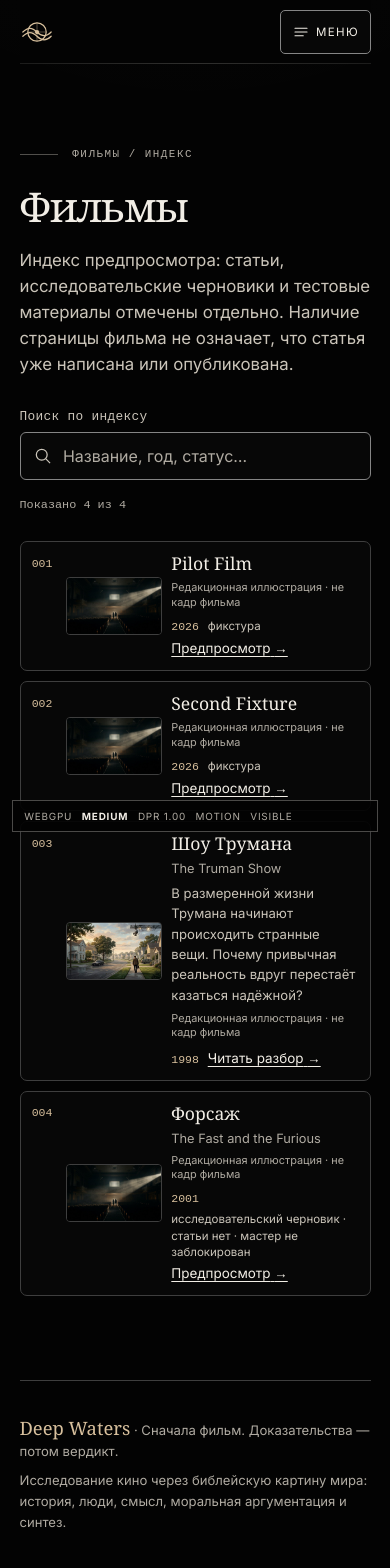
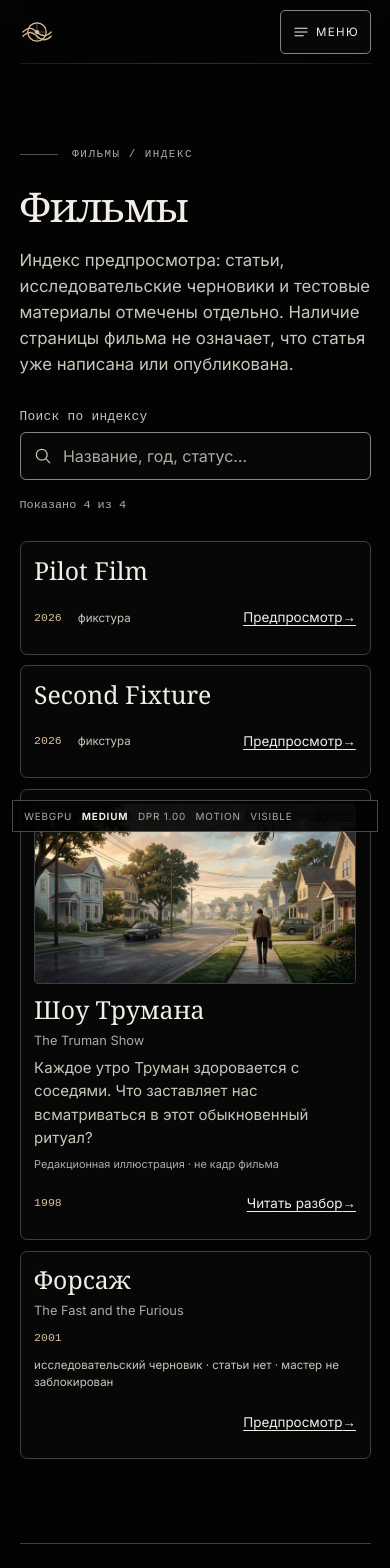
Before and after one commit to FedorMilovanov/DeepMovieReview, a Next.js app: page /films in a window 390 px wide. Shown: the top 1568 px of the page. Built offline with nearby package versions, Linux system fonts and the light colour scheme.

Commit message:
Refine journal jackets and concrete editorial copy; recover native VoiceOver column navigation

```diff
--- a/scripts/assistive-audit.mjs
+++ b/scripts/assistive-audit.mjs
@@ -327,12 +327,25 @@ try {
         // actual row. Read both cells using native table-column commands;
         // their real spoken words must jointly name the row and exact value.
         // No DOM read, replayed tap or synthetic speech can satisfy this gate.
-        const heading = await action("table row header via native column",
-          () => perform(reader.keyboardCommands.moveToPreviousColumn, navigationOptions),
-          /библиотека/i, { observeDuring: true });
-        const count = await action("table row detected count via native column",
-          () => perform(reader.keyboardCommands.moveToNextColumn, navigationOptions),
-          /\b0 обнаруженных переходов/i, { observeDuring: true });
+        // The current native cursor may be on either side of the detector cell.
+        // Traverse at most the table width, requiring fresh native speech at
+        // every step; the exact header and exact value are still mandatory.
+        async function seekColumn(label, command, expected) {
+          let spoken = [];
+          for (let step=0;step<3;step++) {
+            const phrase = await action(`${label} ${step+1}`,
+              () => perform(command, navigationOptions), expected,
+              {required:false,observeDuring:true});
+            if (expected.test(phrase.join(" "))) return phrase;
+            spoken.push(...phrase);
+          }
+          assert.match(spoken.join(" "),expected,`${label}: native cursor did not reach expected cell`);
+          return spoken;
+        }
+        const heading = await seekColumn("table row header via native column",
+          reader.keyboardCommands.moveToPreviousColumn, /библиотека/i);
+        const count = await seekColumn("table row detected count via native column",
+          reader.keyboardCommands.moveToNextColumn, /\b0 обнаруженных переходов/i);
         assert.match([...heading, ...count].join(" "), libraryDetectionRowSpeech,
           "Real VoiceOver must speak the named row and exact detector count");
       }
--- a/src/components/film-index-filter.tsx
+++ b/src/components/film-index-filter.tsx
@@ -46,10 +46,9 @@ export function FilmIndexFilter({ films }: { films: FilmIndexEntry[] }) {
       </> : null}
       <div className="filmList">
         {visible.map((film) => (
-          <Link className="filmRow" href={`/films/${film.slug}`} key={film.slug} prefetch={false}>
-            <span className="filmRowIndex">{String(film.position).padStart(3, "0")}</span>
-            <span className="filmMediaFrame filmMediaFrameIndex" aria-hidden="true"><Image src={film.coverSrc} alt="" fill sizes="(max-width: 640px) 96px, 190px" /></span>
-            <span className="filmRowTitle"><strong>{film.title}</strong>{film.originalTitle && film.originalTitle!==film.title ? <small>{film.originalTitle}</small>:null}{film.teaser ? <span className="filmRowTeaser">{film.teaser}</span>:null}<small className="filmRowArtNote">Редакционная иллюстрация · не кадр фильма</small></span>
+          <Link className="filmRow" data-has-cover={Boolean(film.coverSrc)} href={`/films/${film.slug}`} key={film.slug} prefetch={false}>
+            {film.coverSrc ? <span className="filmMediaFrame filmMediaFrameIndex" aria-hidden="true"><Image src={film.coverSrc} alt="" fill sizes="(max-width: 640px) 100vw, (max-width: 1020px) 34vw, 360px" /></span>:null}
+            <span className="filmRowTitle"><strong>{film.title}</strong>{film.originalTitle && film.originalTitle!==film.title ? <small>{film.originalTitle}</small>:null}{film.teaser ? <span className="filmRowTeaser">{film.teaser}</span>:null}{film.coverSrc ? <small className="filmRowArtNote">Редакционная иллюстрация · не кадр фильма</small>:null}</span>
             <span className="filmRowMeta">
               <span className="filmRowYear">{film.year}</span>{!film.published ? <span className="filmRowStatus">{film.status}</span>:null}<span className="filmRowRead">{film.published ? "Читать разбор" : "Предпросмотр"} <span aria-hidden="true">→</span></span>
             </span>
--- a/src/components/home/observatory-hero.tsx
+++ b/src/components/home/observatory-hero.tsx
@@ -75,7 +75,7 @@ export function ObservatoryHero({artwork}:{artwork:ObservatoryArtwork}) {
         <p className="observatoryKicker" lang="en"><span aria-hidden="true"/> CINEMA · HUMAN NATURE · WORLDVIEW</p>
         <h1 id="hero-title" lang="en"><span>Look beyond</span><em>the frame.</em></h1>
         <p className="observatoryPromise">Здесь кино становится исследованием.</p>
-        <p className="observatoryIntro">Разгадывайте мотивы героев, исследуйте последствия их решений и открывайте глубинный смысл истории.</p>
+        <p className="observatoryIntro">Мы разбираем, как устроена сцена, почему мы верим герою и какой нравственный вопрос фильм оставляет зрителю.</p>
         <div className="observatoryActions">
           <a className="buttonPrimary observatoryCta" href="#films">
             <span className="observatoryCtaIcon" aria-hidden="true"><svg viewBox="0 0 48 48" fill="none"><circle cx="24" cy="24" r="20" opacity=".32"/><circle cx="24" cy="24" r="15"/><path d="m24 9 8.7 5L37 22l-5 9-9 5-9-5-4-9 5-9z" opacity=".55"/><path d="m24 13 8 14-8 9-8-9z"/><path d="M24 13v23m-8-9h16" opacity=".55"/><path d="M24 2v3m22 19h-3M24 46v-3M2 24h3"/></svg></span>
--- a/src/data/films/the-truman-show-canonical.ts
+++ b/src/data/films/the-truman-show-canonical.ts
@@ -146,7 +146,7 @@ export const theTrumanShowCanonicalPackage: FilmPackage = {
     genre: ["драма", "комедия", "антиутопия"],
     premise:
       "Труман живёт в тихом Сихейвене и не знает, что его город — декорация телешоу. Первые сбои дают ему повод усомниться в привычном мире.",
-    catalogTeaser: "В размеренной жизни Трумана начинают происходить странные вещи. Почему привычная реальность вдруг перестаёт казаться надёжной?",
+    catalogTeaser: "Каждое утро Труман здоровается с соседями. Что заставляет нас всматриваться в этот обыкновенный ритуал?",
     thesisQuestion:
       "Что дороже: безопасная клетка, где всё устроено, — или истина, за которую придётся заплатить всем, что имеешь?",
     status: "published",
--- a/src/lib/film-index.ts
+++ b/src/lib/film-index.ts
@@ -47,7 +47,7 @@ export type FilmIndexEntry = FilmIndexSearchEntry & {
   position: number;
   published: boolean;
   teaser?: string;
-  coverSrc: string;
+  coverSrc?: string;
 };
 
 /** One registry projection for the journal and catalogue. Only an explicit
@@ -64,6 +64,6 @@ export function projectFilmIndex(packages: readonly FilmPackage[], includePrevie
       position: index + 1,
       published: pkg.film.status === "published",
       teaser: pkg.film.status === "published" ? pkg.film.catalogTeaser : undefined,
-      coverSrc: getFilmHomeAsset(pkg.film.slug)?.variants.find(variant => variant.purpose === "display")?.src ?? "/art/hero-master.jpg",
+      coverSrc: getFilmHomeAsset(pkg.film.slug)?.variants.find(variant => variant.purpose === "display")?.src,
     }));
 }
--- a/src/styles/shell/catalog.css
+++ b/src/styles/shell/catalog.css
@@ -135,3 +135,24 @@
 @media (max-width:640px) { .filmRowTeaser { font-size:.82rem; } .filmRowMeta { align-items:baseline; } }
 
 .filmRowTitle .filmRowArtNote { font-size:.68rem; color:var(--ink-3); }
+
+/* Readable jackets rather than a technical register. A missing cover does not
+   fabricate film-specific art. Only the registered illustration is displayed. */
+.filmList .filmRow { grid-template-columns:minmax(0, .8fr) minmax(0,1.2fr); gap:.65rem clamp(1rem,3vw,2.2rem); align-items:start; padding:clamp(.85rem,2vw,1.5rem); max-width:76rem; }
+.filmList .filmRow .filmMediaFrameIndex { grid-column:1; grid-row:1 / span 2; aspect-ratio:16 / 9; min-height:0; align-self:center; background:var(--surface-1); }
+.filmList .filmRowTitle { grid-column:2; grid-row:1; gap:.45rem; align-self:end; }
+.filmList .filmRowTitle strong { font-size:clamp(1.55rem,3.2vw,2.6rem); }
+.filmList .filmRowMeta { grid-column:2; grid-row:2; flex-direction:row; flex-wrap:wrap; align-items:center; gap:.65rem 1rem; }
+.filmList .filmRowRead { display:inline-flex; align-items:center; min-height:44px; margin-inline-start:auto; }
+.filmList .filmRow[data-has-cover="false"] { grid-template-columns:minmax(0,1fr); }
+.filmList .filmRow[data-has-cover="false"] :is(.filmRowTitle,.filmRowMeta) { grid-column:1; }
+.filmList .filmRow:focus-visible { outline:2px solid var(--focus-color); outline-offset:3px; }
+@media (max-width:640px) {
+ .filmList .filmRow { grid-template-columns:minmax(0,1fr); gap:.65rem; }
+ .filmList .filmRow .filmMediaFrameIndex { grid-column:1; grid-row:1; }
+ .filmList .filmRowTitle { grid-column:1; grid-row:2; }
+ .filmList .filmRowMeta { grid-column:1; grid-row:3; }
+ .filmList .filmRow[data-has-cover="false"] .filmRowTitle { grid-row:1; }
+ .filmList .filmRow[data-has-cover="false"] .filmRowMeta { grid-row:2; }
+ .filmList .filmRowTeaser { font-size:.94rem; }
+}
```
